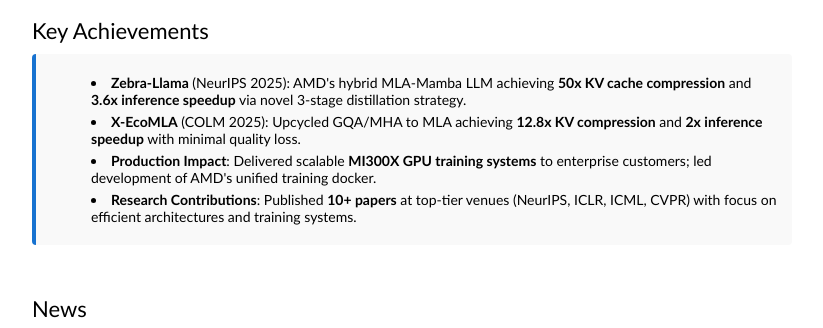
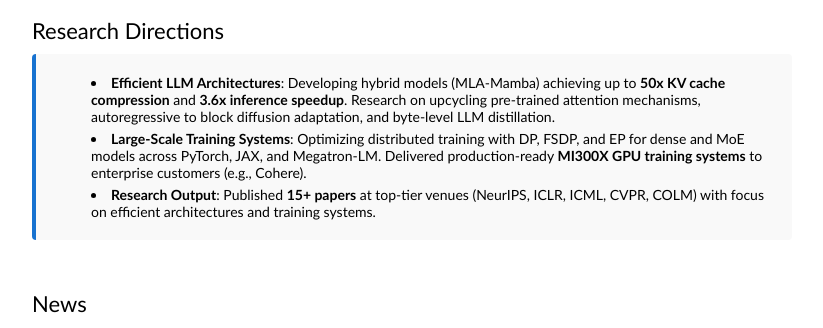
Before and after one commit to LiGuihong/LiGuihong.github.io, a plain HTML site: page index.html in a window 1280 px wide. Shown: the part 429-757 px from the top of the page, without its empty margins (228-1051 px from the left). Drawn offline with Linux system fonts and the light colour scheme; some icons are missing.

Commit message:
update bio

```diff
--- a/index.html
+++ b/index.html
@@ -70,13 +70,12 @@
         <table style="width:100%;border:0px;border-spacing:0px;border-collapse:separate;margin-right:auto;margin-left:auto;"><tbody>
             <tr>
             <td style="padding:20px;width:100%;vertical-align:middle">
-              <heading>Key Achievements</heading>
+              <heading>Research Directions</heading>
               <div class="achievement-box">
                 <ul style="margin:0;">
-                  <li style="list-style-position:inside;margin:5px 0;padding:0;text-align:left;"><b>Zebra-Llama</b> (NeurIPS 2025): AMD's hybrid MLA-Mamba LLM achieving <b>50x KV cache compression</b> and <b>3.6x inference speedup</b> via novel 3-stage distillation strategy.</li>
-                  <li style="list-style-position:inside;margin:5px 0;padding:0;text-align:left;"><b>X-EcoMLA</b> (COLM 2025): Upcycled GQA/MHA to MLA achieving <b>12.8x KV compression</b> and <b>2x inference speedup</b> with minimal quality loss.</li>
-                  <li style="list-style-position:inside;margin:5px 0;padding:0;text-align:left;"><b>Production Impact</b>: Delivered scalable <b>MI300X GPU training systems</b> to enterprise customers; led development of AMD's unified training docker.</li>
-                  <li style="list-style-position:inside;margin:5px 0;padding:0;text-align:left;"><b>Research Contributions</b>: Published <b>10+ papers</b> at top-tier venues (NeurIPS, ICLR, ICML, CVPR) with focus on efficient architectures and training systems.</li>
+                  <li style="list-style-position:inside;margin:5px 0;padding:0;text-align:left;"><b>Efficient LLM Architectures</b>: Developing hybrid models (MLA-Mamba) achieving up to <b>50x KV cache compression</b> and <b>3.6x inference speedup</b>. Research on upcycling pre-trained attention mechanisms, autoregressive to block diffusion adaptation, and byte-level LLM distillation.</li>
+                  <li style="list-style-position:inside;margin:5px 0;padding:0;text-align:left;"><b>Large-Scale Training Systems</b>: Optimizing distributed training with DP, FSDP, and EP for dense and MoE models across PyTorch, JAX, and Megatron-LM. Delivered production-ready <b>MI300X GPU training systems</b> to enterprise customers (e.g., Cohere).</li>
+                  <li style="list-style-position:inside;margin:5px 0;padding:0;text-align:left;"><b>Research Output</b>: Published <b>15+ papers</b> at top-tier venues (NeurIPS, ICLR, ICML, CVPR, COLM) with focus on efficient architectures and training systems.</li>
         </ul>
       </div>
             </td>
```
Also changed, not shown: 1 other file.
